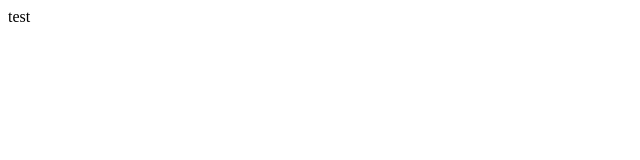
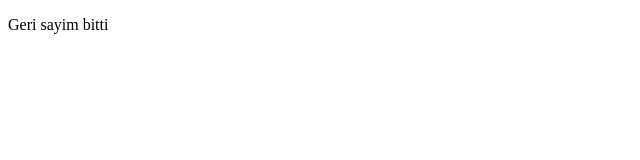
Before and after one commit to SerapPala/js_gerisayimsayaci, a plain HTML site: page index.html in a window 1280 px wide. Shown: the whole page, without its empty margins (0-640 px from the left). Drawn offline with Linux system fonts and the light colour scheme.

Commit message:
geri sayim sayaci tamamlandi

```diff
--- a/index.html
+++ b/index.html
@@ -1,12 +1,55 @@
 <!DOCTYPE html>
 <html lang="en">
+
 <head>
     <meta charset="UTF-8">
     <meta http-equiv="X-UA-Compatible" content="IE=edge">
     <meta name="viewport" content="width=device-width, initial-scale=1.0">
-    <title>Document</title>
+    <title>Geri Sayım Sayacı</title>
 </head>
+
 <body>
-    test
+
+
+    <p id="sayim"></p>
+
+    <script>
+        //Geri sayım tarihini belirle
+        var geriSayim = new Date("July 1, 2020,23:30:15").getTime();
+
+        //Her 1 saniyede güncelle
+        var x = setInterval(function () {
+
+            //Şimdiki tarihi belirle
+            var simdiZaman = new Date().getTime();
+
+            //geri sayım tarihi ile şimdiki tarih arasındaki zaman farkı
+            var uzaklik = geriSayim - simdiZaman;
+
+
+            //Gün saat dakika saniye bazında hesapla
+            var gunler = Math.floor(uzaklik / (1000 * 60 * 60 * 24));
+            var saatler = Math.floor((uzaklik % (1000 * 60 * 60 * 24)) / (1000 * 60 * 60));
+            var dakikalar = Math.floor((uzaklik % (1000 * 60 * 60)) / (1000 * 60));
+            var saniyeler = Math.floor(uzaklik % (1000 * 60) / 1000);
+
+            //sayim id sine sahip paragrafa bu işlemi çağırma
+
+            document.getElementById("sayim").innerHTML = gunler + "g" + saatler + "s" + dakikalar + "d" + saniyeler + "s";
+
+
+            if (uzaklik < 0) {
+                clearInterval(x);
+                document.getElementById("sayim").innerHTML = "Geri sayim bitti";
+            }
+
+
+
+
+        }, 1000);
+
+
+    </script>
 </body>
+
 </html>
```
